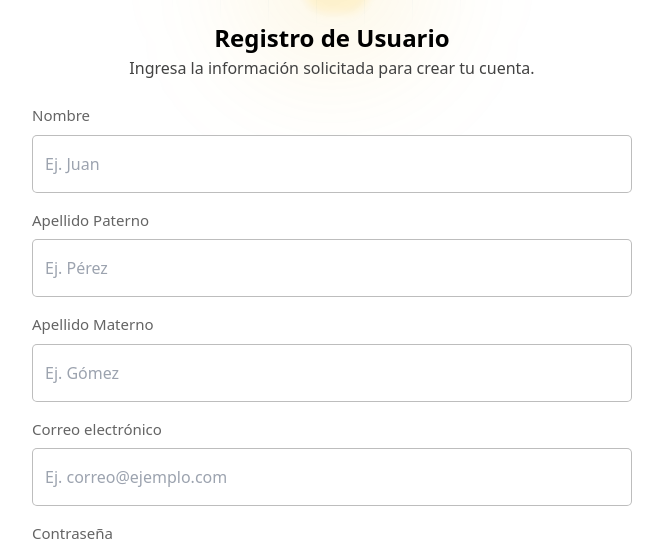
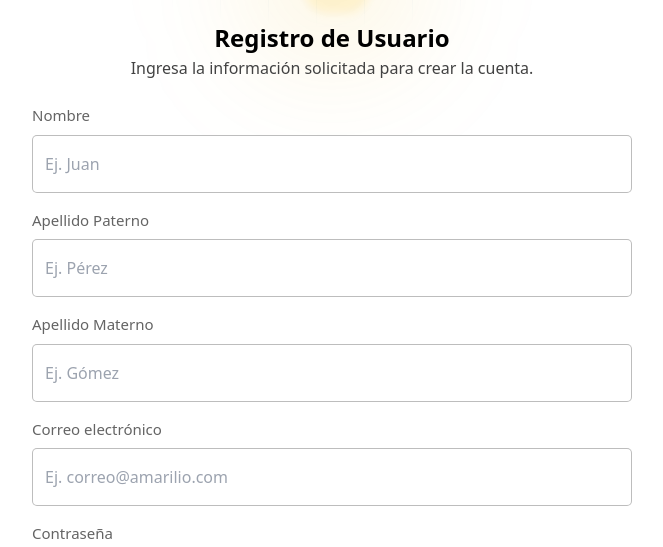
Before and after one commit to Amarilio-Development-Team/crm-amarilio-frontend, a Next.js app: page /registrar-usuario in a window 1280 px wide. Shown: the part 198-745 px from the top of the page, without its empty margins (308-971 px from the left). Built offline with nearby package versions, Linux system fonts and the light colour scheme.

Commit message:
fix: correct ID format in RegistroUsuarioPage and update email placeholder in SignupForm

```diff
--- a/src/app/(auth)/registrar-usuario/page.tsx
+++ b/src/app/(auth)/registrar-usuario/page.tsx
@@ -4,7 +4,7 @@ import { SignupForm } from '@/features/auth/presentation/components/SignupForm';
 
 const RegistroUsuarioPage: React.FC = () => {
   return (
-    <div id="registro.usuario" className="container flex min-h-screen w-full max-w-[3900px] flex-col py-8 lg:flex-row">
+    <div id="registro-usuario" className="container flex min-h-screen w-full max-w-[3900px] flex-col py-8 lg:flex-row">
       <section className="relative mx-auto w-full pb-[80px] pt-[120px] lg:w-6/12">
         <div className="pointer-events-none absolute inset-x-0 top-0 z-0 h-[20%] w-full bg-white">
           <div
@@ -44,7 +44,7 @@ const RegistroUsuarioPage: React.FC = () => {
 
           <article className="relative z-20 space-y-0.5">
             <h1 className="text-strong text-center text-2xl font-semibold">Registro de Usuario</h1>
-            <p className="text-lower text-center font-light">Ingresa la información solicitada para crear tu cuenta.</p>
+            <p className="text-lower text-center font-light">Ingresa la información solicitada para crear la cuenta.</p>
           </article>
 
           <SignupForm />
--- a/src/features/auth/presentation/components/SignupForm.tsx
+++ b/src/features/auth/presentation/components/SignupForm.tsx
@@ -85,7 +85,7 @@ export function SignupForm() {
               <InputField label="Nombre" name="firstName" type="text" placeholder="Ej. Juan" />
               <InputField label="Apellido Paterno" name="paternalLastName" type="text" placeholder="Ej. Pérez" />
               <InputField label="Apellido Materno" name="maternalLastName" type="text" placeholder="Ej. Gómez" />
-              <InputField label="Correo electrónico" name="email" type="email" placeholder="Ej. correo@ejemplo.com" />
+              <InputField label="Correo electrónico" name="email" type="email" placeholder="Ej. correo@amarilio.com" />
 
               <div className="space-y-2">
                 <InputFieldPassword label="Contraseña" name="password" type="password" placeholder="* * * * * * * *" />
--- a/src/shared/components/form-components/CardSelector.tsx
+++ b/src/shared/components/form-components/CardSelector.tsx
@@ -27,7 +27,7 @@ export function CardSelector({ name, options, label }: CardSelectorProps) {
     <div className="flex w-full flex-col text-start">
       {label && <label className="text-placeholder text-[14.5px] font-medium sm:text-[15px]">{label}</label>}
 
-      <div className="mt-2 grid grid-cols-1 gap-4 mblg:grid-cols-2 md:grid-cols-2 lg:grid-cols-3">
+      <div className="mt-2 grid grid-cols-1 gap-4 mblg:grid-cols-2 md:grid-cols-2 xl:grid-cols-3">
         {options.map(option => {
           const isSelected = field.value === option.value;
           const hasError = meta.error && meta.touched;
```
